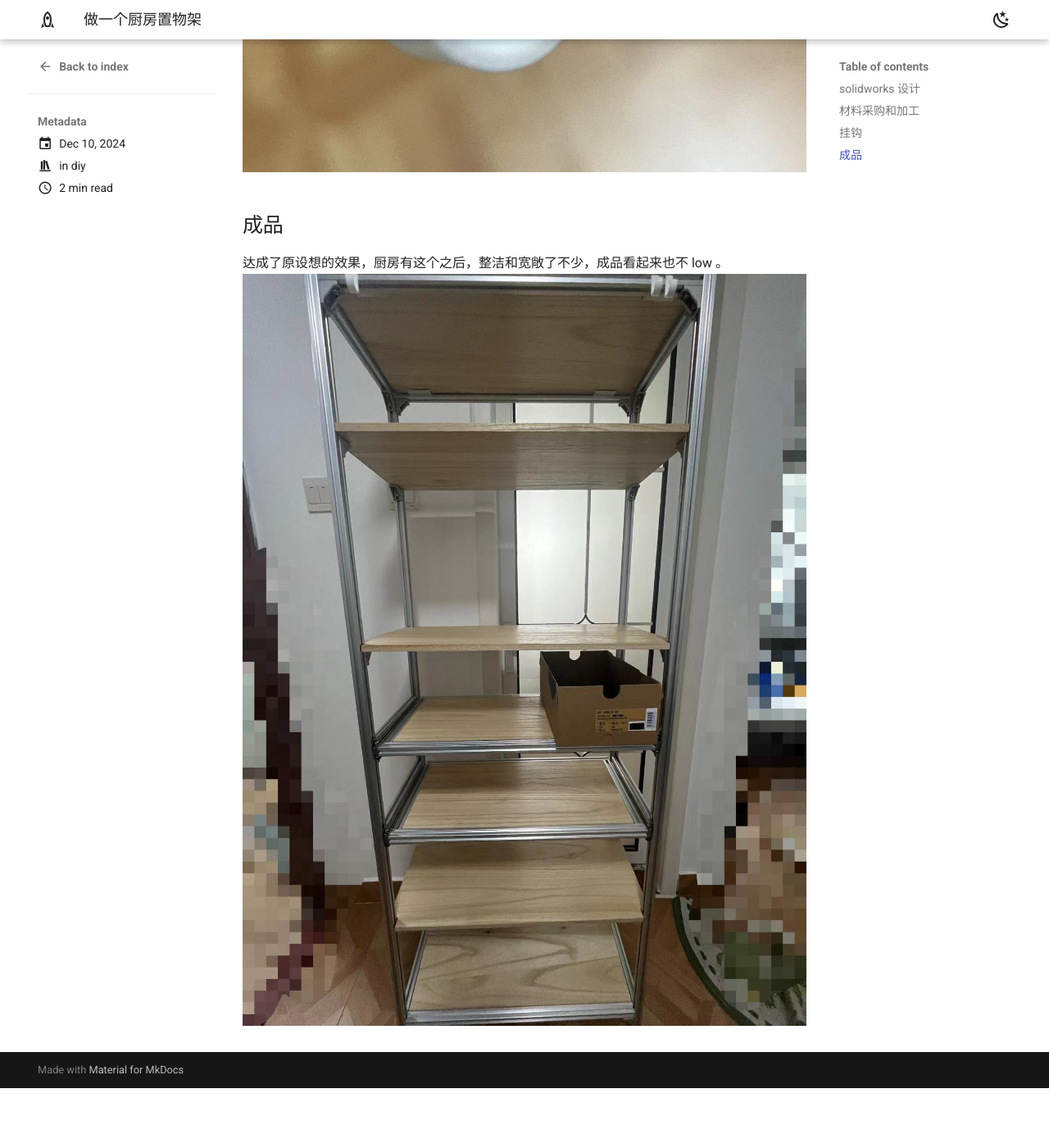
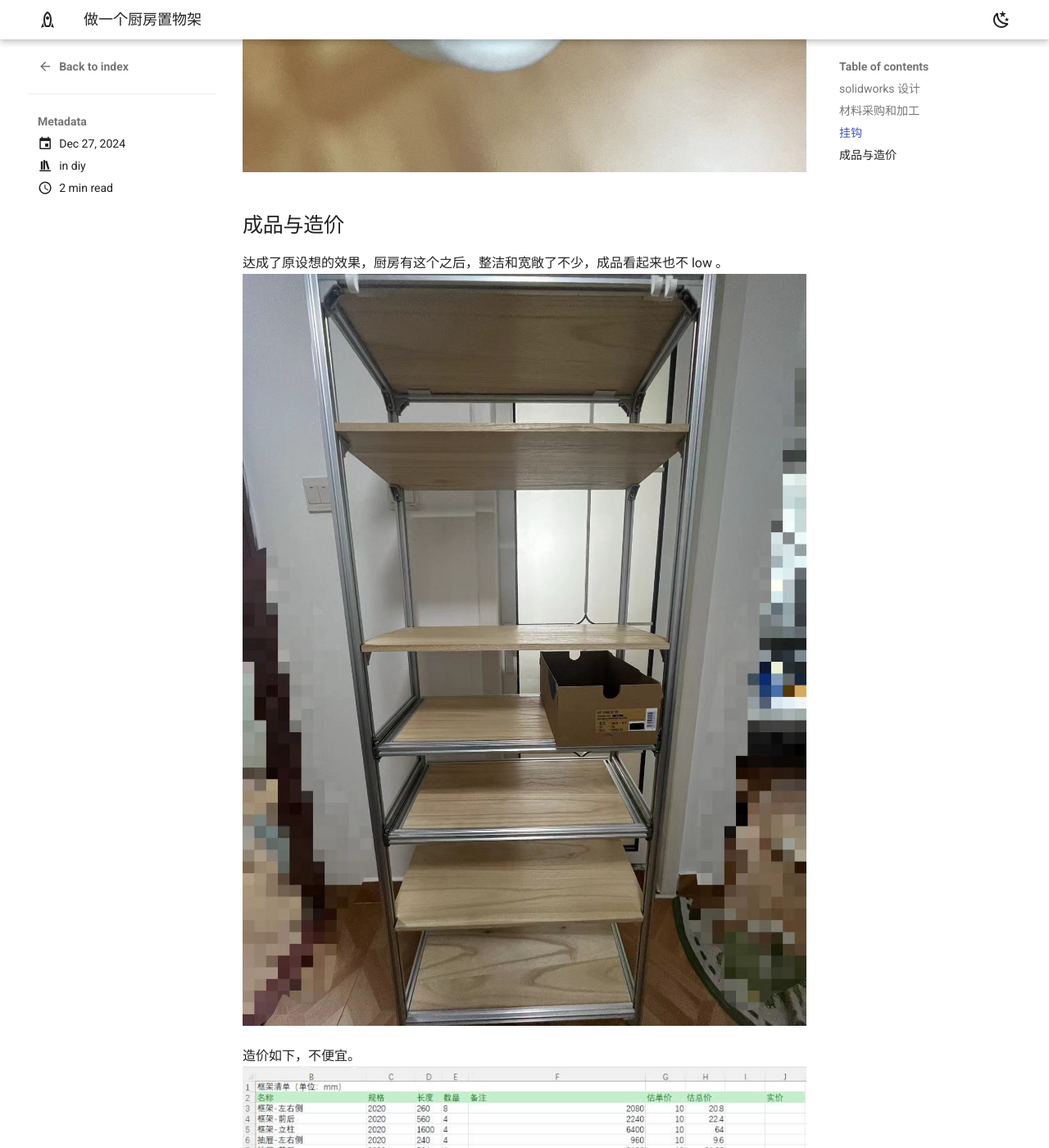
Before and after one commit to copuzzle/copuzzle.github.io, an MkDocs documentation site: the page built from docs/blog/posts/diy-厨房置物架.md, in a window 1280 px wide and 1400 px high, scrolled down 4596 px. Shown: the whole window at 82% size. Built offline with MkDocs 1.6.1 and Material for MkDocs 9.7.7, drawn with Linux system fonts in a browser that asks for light colours; before the commit the page ends 5923 px from its top, so only the background shows below that.

Commit message:
auto add * for update

```diff
--- a/docs/blog/posts/diy-厨房置物架.md
+++ b/docs/blog/posts/diy-厨房置物架.md
@@ -1,5 +1,5 @@
 ---
-date: 2024-12-10
+date: 2024-12-27
 categories:
   - diy
 tags:
@@ -33,6 +33,9 @@
 找了一圈，没有 2020 的挂钩，自己 diy 打印几个。
 ![alt text](media/WechatIMG222.jpeg)
 
-## 成品
+## 成品与造价
 达成了原设想的效果，厨房有这个之后，整洁和宽敞了不少，成品看起来也不 low 。
 ![alt text](media/WechatIMG221.jpeg)
+
+造价如下，不便宜。
+![alt text](media/WechatIMG231.jpeg)
```
Also changed, not shown: docs/blog/posts/typing-practice.md (+1 -0 lines), docs/blog/posts/wubi-sheet.md (added, +11 -0 lines), docs/blog/posts/media/WechatIMG227.jpeg (added), docs/blog/posts/media/WechatIMG228.jpeg (added), docs/blog/posts/media/WechatIMG229.jpeg (added), docs/blog/posts/media/WechatIMG230.jpeg (added), docs/blog/posts/media/WechatIMG231.jpeg (added).
